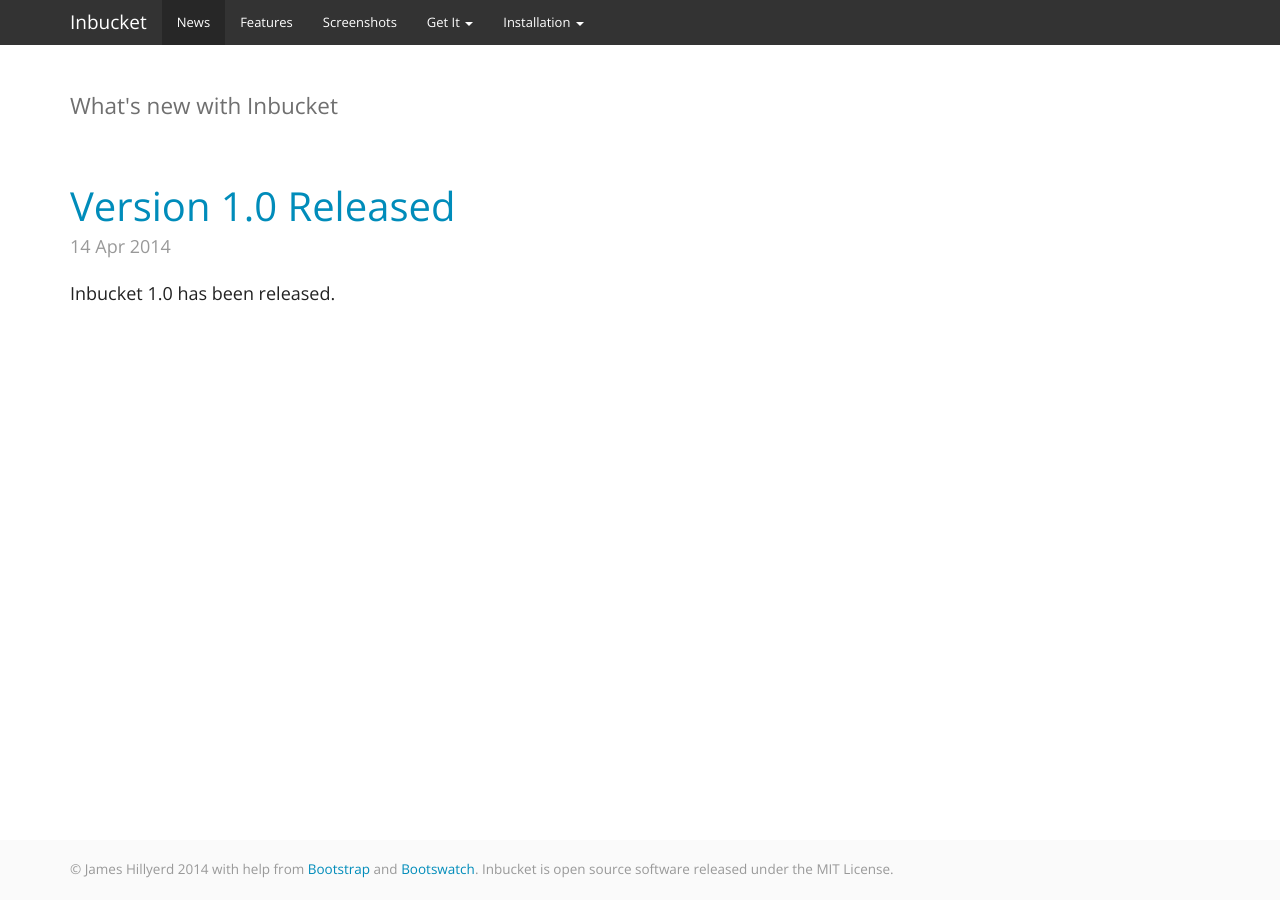
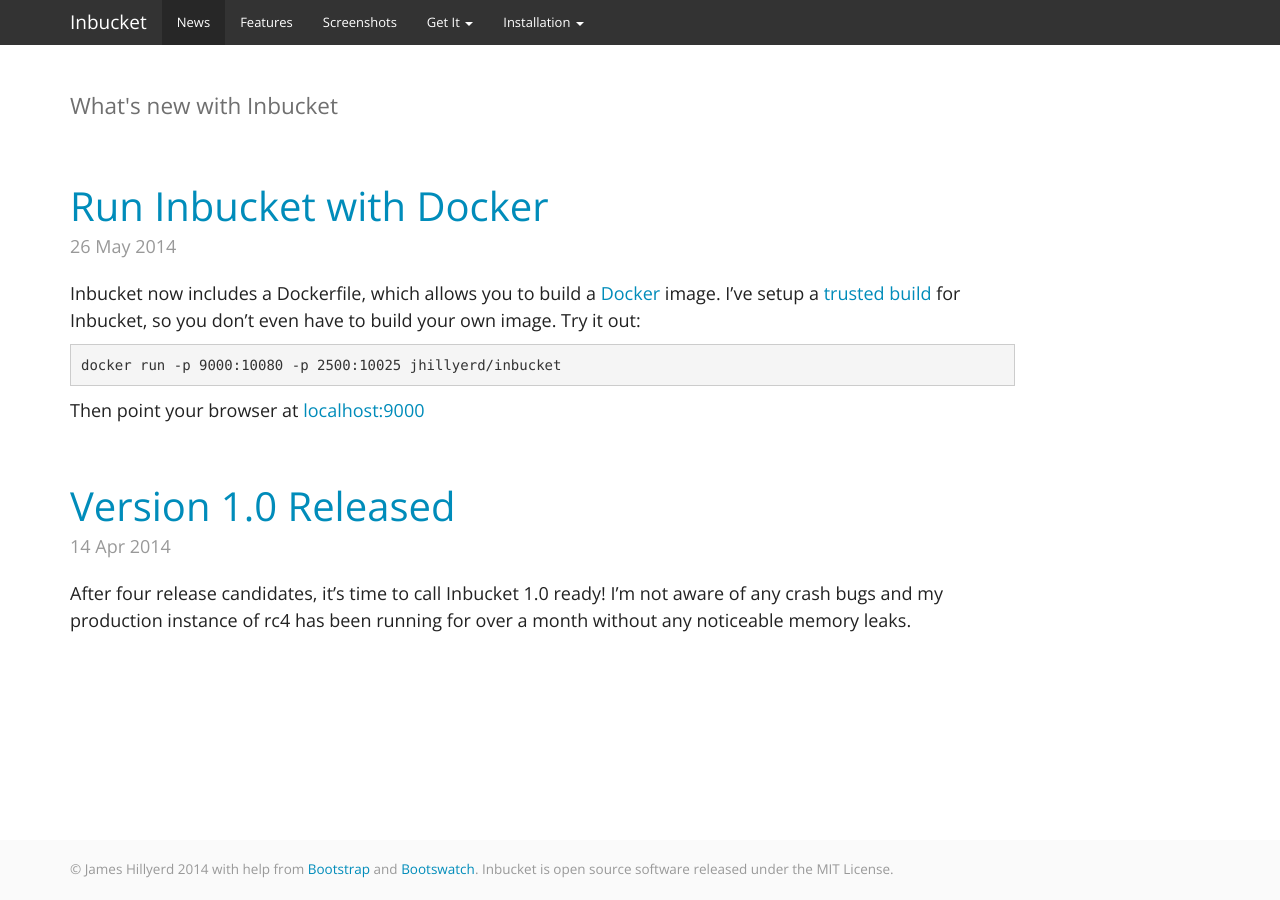
Before and after one commit to inbucket/inbucket.org, a Jekyll site: the page built from news/index.html, in a window 1280 px wide. Built offline with Jekyll 4.4.1, drawn with Linux system fonts in a browser that asks for light colours; nearby versions of some CDN libraries; the list of posts is cut into pages by our own code.

Commit message:
Real blog posts, wider format

```diff
--- a/_layouts/post.html
+++ b/_layouts/post.html
@@ -4,7 +4,7 @@
 ---
 
 <div class="row">
-  <div class="col-sm-8 blog-main">
+  <div class="col-sm-10 blog-main">
       <div class="blog-post">
         <h2 class="blog-post-title">{{page.title}}</h2>
         <p class="blog-post-meta">{{page.date | date_to_string }}</p>
--- a/_posts/2014-04-14-one-point-oh.md
+++ b/_posts/2014-04-14-one-point-oh.md
@@ -3,4 +3,6 @@
 layout: post
 ---
 
-Inbucket 1.0 has been released.
+After four release candidates, it’s time to call Inbucket 1.0 ready!  I’m not
+aware of any crash bugs and my production instance of rc4 has been running for
+over a month without any noticeable memory leaks.
--- /dev/null
+++ b/_posts/2014-05-26-docker-image.md
@@ -0,0 +1,13 @@
+---
+title: Run Inbucket with Docker
+layout: post
+---
+
+Inbucket now includes a Dockerfile, which allows you to build a
+[Docker](https://www.docker.io/) image.  I’ve setup a
+[trusted build](https://index.docker.io/u/jhillyerd/inbucket/) for Inbucket,
+so you don’t even have to build your own image.  Try it out:
+
+    docker run -p 9000:10080 -p 2500:10025 jhillyerd/inbucket
+
+Then point your browser at [localhost:9000](http://localhost:9000/)
--- a/news/index.html
+++ b/news/index.html
@@ -14,7 +14,7 @@
 </div>
 
 <div class="row">
-  <div class="col-sm-8 blog-main">
+  <div class="col-sm-10 blog-main">
     <!-- This loops through the paginated posts -->
     {% for post in paginator.posts %}
       <div class="blog-post">
```
